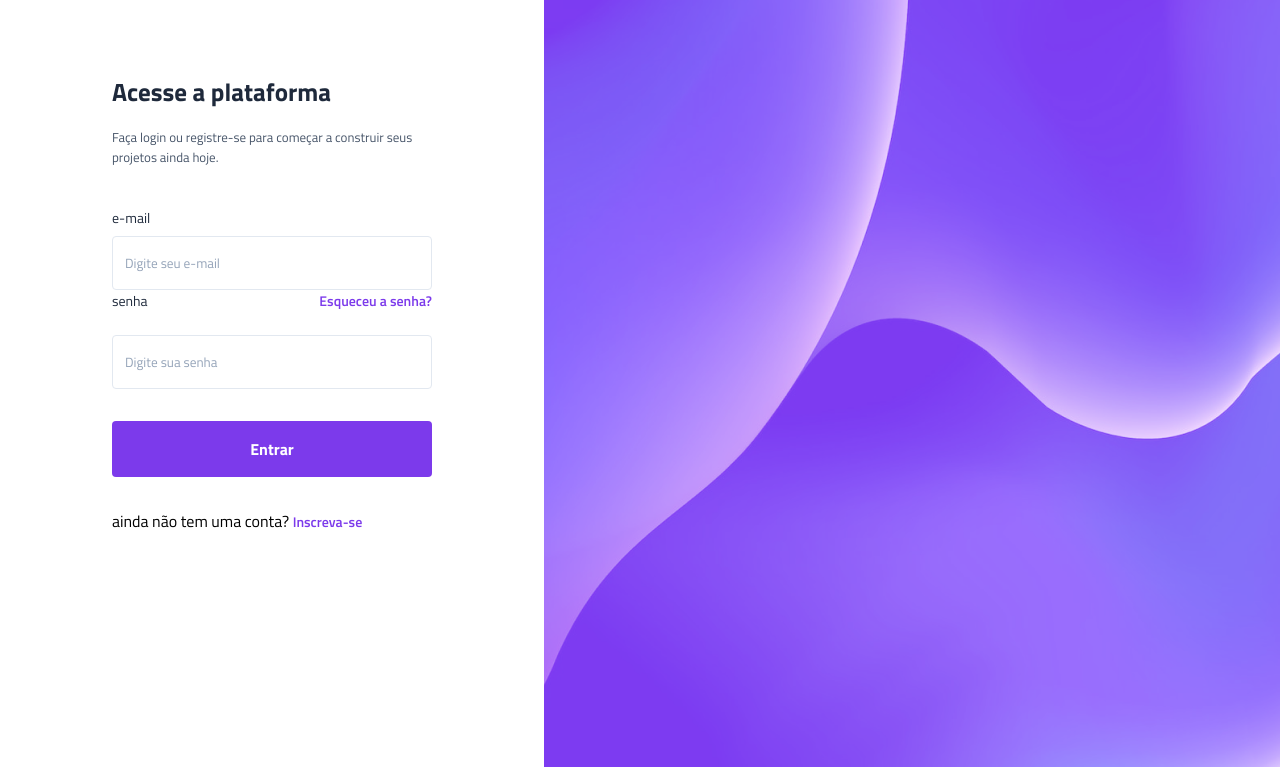
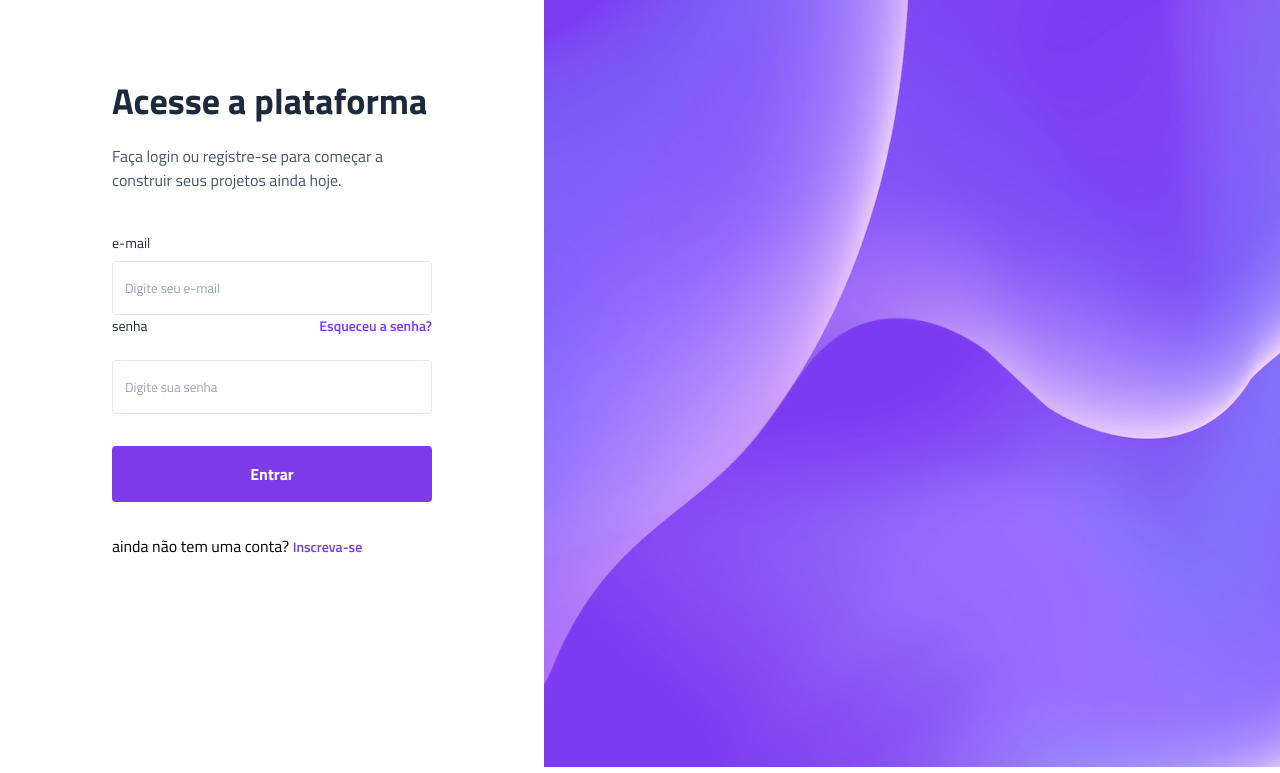
Before and after one commit to Lorenasantt/projeto-vertigo, a plain HTML site: page index.html in a window 1280 px wide. Shown: the part 133-906 px from the top of the page. Drawn offline with Linux system fonts and the light colour scheme.

Commit message:
termino das alterações do conteúdo

```diff
--- a/style.css
+++ b/style.css
@@ -12,6 +12,7 @@
     --gray-400: #94a3b8;
     --gray-200: #e2e8f0;
     --white: #fff;
+    --light-purple:#7F67FF;
     --purple: #7c3aeb;
 }
 
@@ -111,6 +112,12 @@ h1{
     color: var(--white);
 }
 
+.login button:hover{
+    background: var(--light-purple);
+    transition: 0.3s;
+    cursor: pointer;
+}
+
 .login > p{
     color: var(--gray-600);
 
@@ -150,10 +157,21 @@ h1{
 
     .conteudo{
         width: 100%;
+        display: flex;
+        flex-direction: column;
+        align-items: center;
     }
 
     .bg-desktop{
         display: block;
         width: 100%;
     }
+
+    .descricao h1{
+        font-size: 2.25rem;
+    }
+
+    .descricao p{
+        font-size: 1rem;
+    }
 }
```
